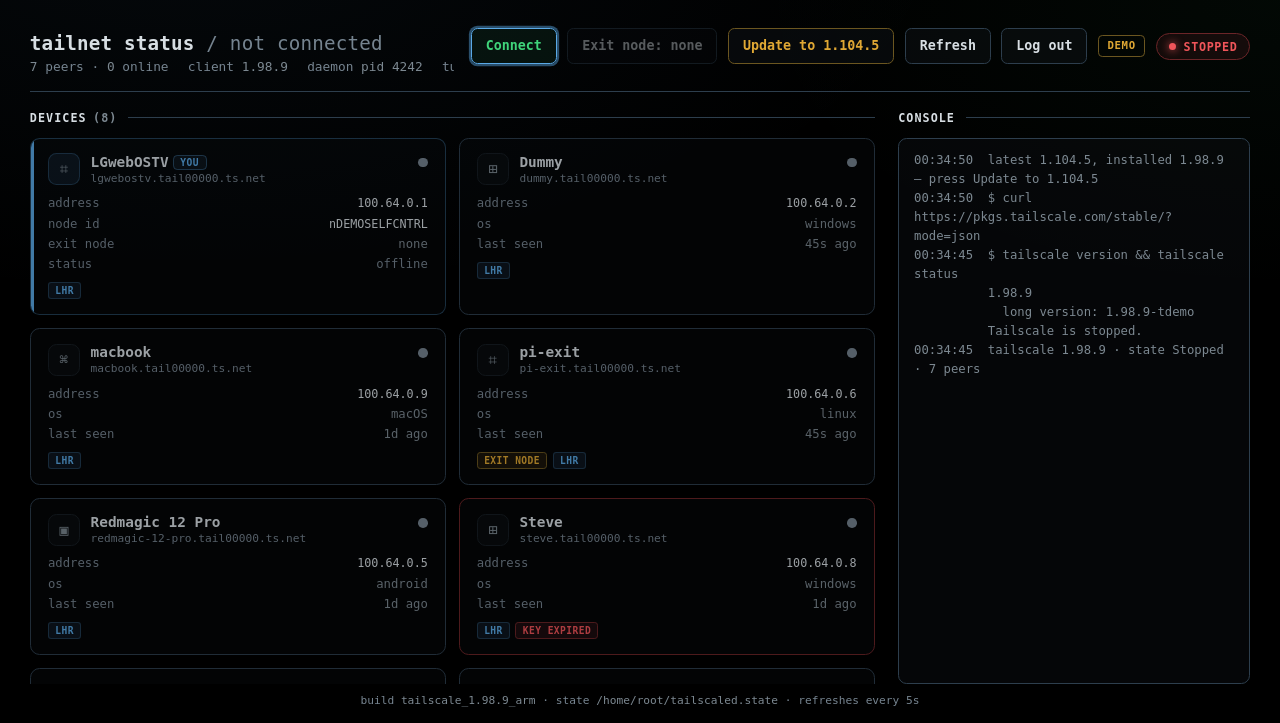
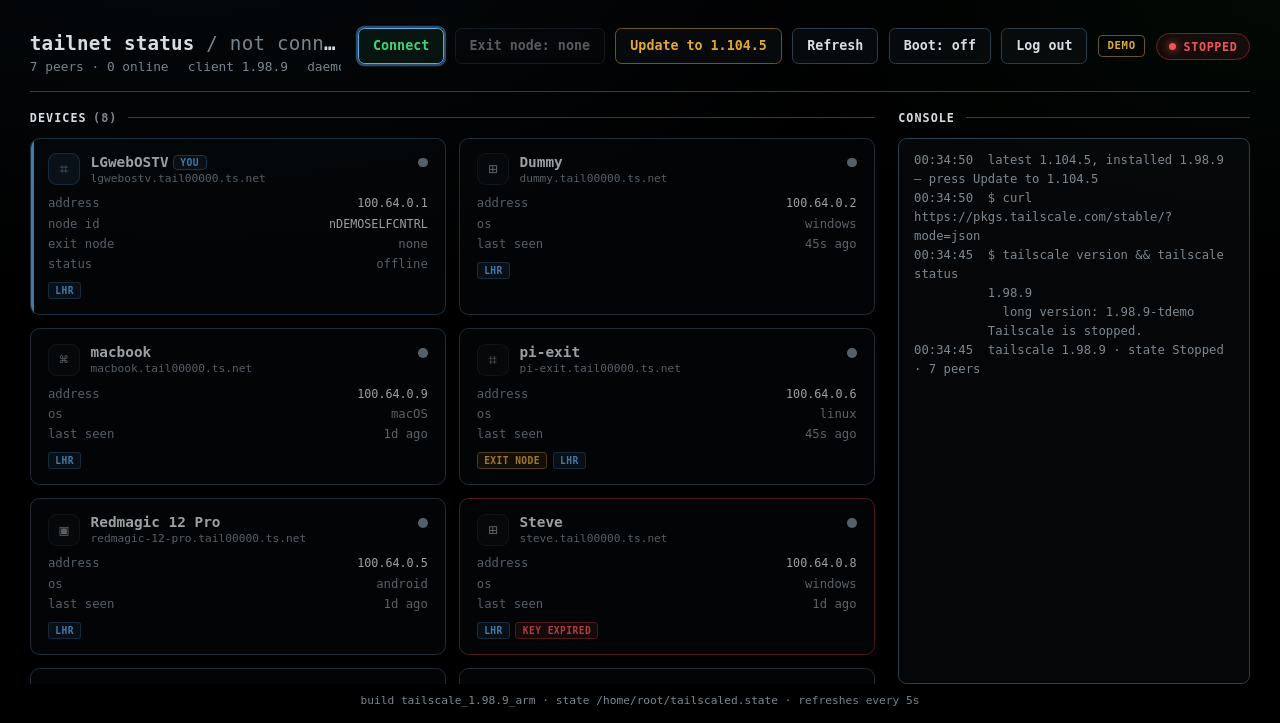
Before and after one commit to haywirephoenix/webos-tailscale, a plain HTML site: page tailscale-ctl/index.html in a window 1280 px wide. Both pictures are taken after a click on the button "Check for update". Drawn offline with Linux system fonts and the light colour scheme.

Commit message:
Tailscale 1.3.0: start at boot

```diff
--- a/tailscale-ctl/app.js
+++ b/tailscale-ctl/app.js
@@ -8,7 +8,8 @@
 
   function $(id) { return document.getElementById(id); }
   var toggle = $('toggle'), exitBtn = $('exit'), updateBtn = $('update'), refreshBtn = $('refresh'), logoutBtn = $('logout');
-  var buttons = [toggle, exitBtn, updateBtn, refreshBtn, logoutBtn];
+  var bootBtn = $('boot');
+  var buttons = [toggle, exitBtn, updateBtn, refreshBtn, bootBtn, logoutBtn];
   var armed = null;       // timer while Log out waits for its second press
   var logEl = $('log');
   var scroller = $('scroller');
@@ -113,6 +114,7 @@
     }
     var out = [];
     if (a.installed !== b.installed) out.push(b.installed ? 'tailscale installed' : 'tailscale build missing');
+    if (!!a.boot !== !!b.boot) out.push(b.boot ? 'start at boot on' : 'start at boot off');
     if (a.running !== b.running) out.push(b.running ? 'tailscaled started (pid ' + b.pid + ')' : 'tailscaled stopped');
     else if (a.pid && b.pid && a.pid !== b.pid) out.push('tailscaled restarted (pid ' + b.pid + ')');
     if (versionShort(a.version) !== versionShort(b.version) && b.version) out.push('version ' + versionShort(a.version) + ' → ' + versionShort(b.version));
@@ -188,6 +190,12 @@
     logoutBtn.disabled = busy || !signedIn;
     logoutBtn.textContent = armed ? 'Confirm' : 'Log out';
     logoutBtn.className = 'ctl' + (armed ? ' danger' : '');
+
+    // Start at boot: shows whether it's on; a press turns it the other way.
+    var boot = !!(info && info.boot);
+    bootBtn.textContent = 'Boot: ' + (boot ? 'on' : 'off');
+    bootBtn.className = 'ctl' + (boot ? ' on' : '');
+    bootBtn.disabled = busy || !info || !info.installed;
 
     // banners
     var html = '';
@@ -419,6 +427,8 @@
 
   refreshBtn.addEventListener('click', function () { refresh(); statusText(); });
 
+  bootBtn.addEventListener('click', function () { run(info && info.boot ? 'boot off' : 'boot on'); });
+
   // Logging out signs the TV out of the tailnet; getting back needs Log in and a phone, so it
   // takes a second press within five seconds.
   logoutBtn.addEventListener('click', function () {
--- a/tailscale-ctl/appinfo.json
+++ b/tailscale-ctl/appinfo.json
@@ -1,6 +1,6 @@
 {
   "id": "com.homebrew.tailscalectl",
-  "version": "1.2.3",
+  "version": "1.3.0",
   "vendor": "haywire",
   "type": "web",
   "main": "index.html",
--- a/tailscale-ctl/demo.js
+++ b/tailscale-ctl/demo.js
@@ -1,6 +1,7 @@
 // Demo mode: stands in for ctl.sh when the page is opened on a PC (no PalmServiceBridge), or with ?demo.
 // Open index.html in a browser. Pick a starting state with
 // ?state=stopped|running|many|exit|login|fresh|nodaemon|warn|updating   (many: 18 devices; fresh: not installed)
+// Add &boot=on to start with Start at boot turned on.
 // Made-up data only.
 (function () {
   'use strict';
@@ -34,7 +35,7 @@
   var version = '1.98.9';
   var state = {
     installed: true, running: true, backend: 'Stopped', exit: '', updating: false, log: [], authURL: '', health: [],
-    loggingIn: false, loginLog: ''
+    loggingIn: false, loginLog: '', boot: params.boot === 'on'
   };
   var s = params.state || 'stopped';
   if (s === 'running' || s === 'exit' || s === 'warn' || s === 'many') state.backend = 'Running';
@@ -111,7 +112,7 @@
     if (op === 'status') {
       return { installed: state.installed, running: state.running, pid: state.running ? '4242' : '', version: version,
         dir: state.installed ? 'tailscale_' + version + '_arm' : '', updating: state.updating, loggingIn: state.loggingIn,
-        status: status() };
+        boot: state.boot, status: status() };
     }
     if (op === 'status-text') {
       if (!state.installed) return { ok: false, cmd: 'tailscale status', output: 'Tailscale is not installed. Use Install.' };
@@ -149,6 +150,11 @@
       return { ok: true, cmd: 'tailscale up --qr --reset --netfilter-mode=off --accept-dns=false', output: 'Waiting for the login URL...' };
     }
     if (op === 'login-log') return { waiting: state.loggingIn, log: state.loginLog };
+    if (op === 'boot') {
+      state.boot = a[1] === 'on';
+      return { ok: true, cmd: 'boot ' + a[1],
+        output: state.boot ? 'Tailscale starts at boot (/var/lib/webosbrew/init.d/70-tailscale).' : 'Tailscale no longer starts at boot.' };
+    }
     if (op === 'logout') { state.backend = 'NeedsLogin'; return { ok: true, cmd: 'tailscale logout', output: '' }; }
     if (op === 'latest') return { latest: '1.104.5', current: version };
     if (op === 'update') {
--- a/tailscale-ctl/index.html
+++ b/tailscale-ctl/index.html
@@ -20,6 +20,7 @@
           <button class="ctl" id="exit" disabled>Exit node: none</button>
           <button class="ctl" id="update">Check for update</button>
           <button class="ctl" id="refresh">Refresh</button>
+          <button class="ctl" id="boot" disabled>Boot: off</button>
           <button class="ctl" id="logout" disabled>Log out</button>
           <span class="demo-tag" id="demoTag" hidden>demo</span>
         </div>
--- a/tailscale-ctl/style.css
+++ b/tailscale-ctl/style.css
@@ -99,6 +99,7 @@ body {
 .ctl.primary.is-up { border-color: var(--red-dim); color: var(--red); background: rgba(240,85,90,0.08); }
 .ctl.attention { border-color: var(--amber-dim); color: var(--amber); }
 .ctl.danger { border-color: var(--red-dim); color: var(--red); background: rgba(240,85,90,0.08); }
+.ctl.on { border-color: var(--green-dim); color: var(--green); }
 .ctl:disabled { opacity: 0.4; }
 .ctl:focus { outline: none; border-color: var(--blue); box-shadow: 0 0 0 2px rgba(90,169,230,0.45); }
 
```
Also changed, not shown: 2 other files.
